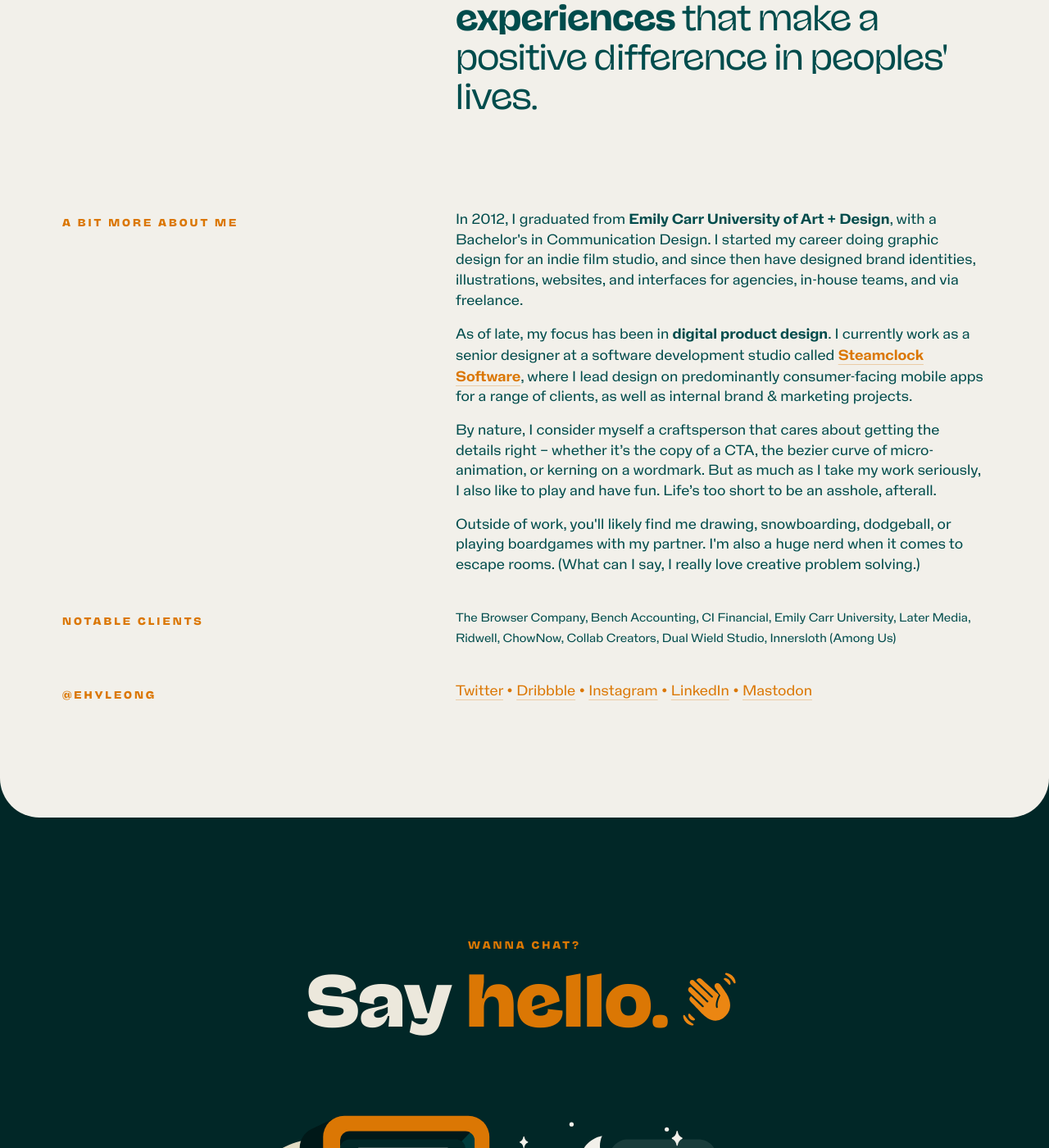
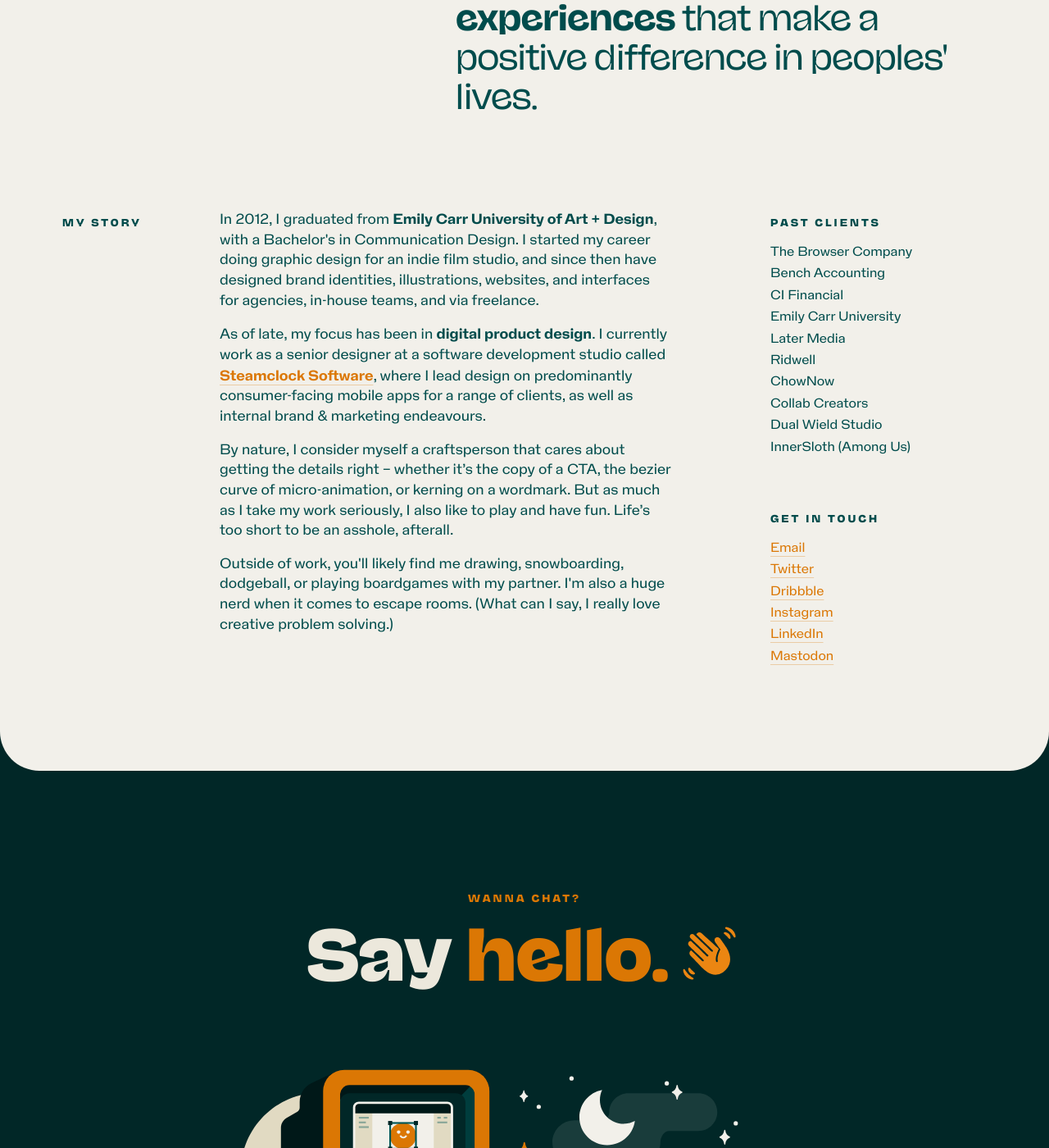
Before and after one commit to ehyleong/ehyleong.github.io, a Jekyll site: the page built from about.html, in a window 1280 px wide and 1400 px high, scrolled down 843 px. Shown: the whole window at 82% size. Built offline with Jekyll 4.4.1, drawn with Linux system fonts in a browser that asks for light colours; comment, search, counter and statistics services are not loaded.

Commit message:
About page layout tweaks

```diff
--- a/_sass/_abstracts/_fonts.scss
+++ b/_sass/_abstracts/_fonts.scss
@@ -92,6 +92,14 @@
   -webkit-font-feature-settings: 'ss02';   /* low-level (old Webkit)       */
   font-feature-settings: 'ss02' on;     /* low-level (all new browsers) */
 }
+
+ul.meta {
+  li {
+    font-size: 1rem;
+    margin-block-end: 0.25em;
+  }
+}
+
 
 p {
   max-width: 55ch;
--- a/_sass/main.scss
+++ b/_sass/main.scss
@@ -985,14 +985,6 @@
 		}
 	}
 
-	ul.meta {
-
-		li {
-			font-size: 1rem;
-			margin-block-end: 0;
-		}
-	}
-
 	.project-meta{
 		display: grid;
 		gap: 1rem;
--- a/about.html
+++ b/about.html
@@ -20,32 +20,40 @@
 
   </div>
   <div class="row half-spacer">
-      <div class="col-lg-4 col-md-4 col-xs-12">
-        <h5>A bit more about me</h5>
+      <div class="col-lg-2 col-md-2 col-xs-12 mb-0">
+        <h5 class="green mb-0">My Story</h5>
       </div>
-    <div class="col-lg-7 col-lg-offset-1 col-md-offset-1 col-md-7 col-xs-12">
+    <div class="col-lg-7 col-md-6 col-xs-12">
       <p>In 2012, I graduated from <strong>Emily Carr University of Art + Design</strong>, with a Bachelor's in Communication Design. I started my career doing graphic design for an indie film studio, and since then have designed brand identities, illustrations, websites, and interfaces for agencies, in-house teams, and via freelance.</p>
-      <p> As of late, my focus has been in <strong>digital product design</strong>. I currently work as a senior designer at a software development studio called <strong><a href="https://steamclock.com" class="inline-link">Steamclock Software</a></strong>, where I lead design on predominantly consumer-facing mobile apps for a range of clients, as well as internal brand & marketing projects.</p>
+      <p> As of late, my focus has been in <strong>digital product design</strong>. I currently work as a senior designer at a software development studio called <strong><a href="https://steamclock.com" class="inline-link">Steamclock Software</a></strong>, where I lead design on predominantly consumer-facing mobile apps for a range of clients, as well as internal brand & marketing endeavours.</p>
       <p>By nature, I consider myself a craftsperson that cares about getting the details right – whether it’s the copy of a CTA, the bezier curve of micro-animation, or kerning on a wordmark. But as much as I take my work seriously, I also like to play and have fun. Life’s too short to be an asshole, afterall.</p>
       <p>Outside of work, you'll likely find me drawing, snowboarding, dodgeball, or playing boardgames with my partner. I'm also a huge nerd when it comes to escape rooms. (What can I say, I really love creative problem solving.)</p>
-
+    </div>
+    <div class="col-lg-2 col-lg-offset-1 col-md-3 col-md-offset-1 col-xs-12">
+      <h5 class="green">Past clients</h5>
+        <ul class="meta bottom-half-spacer">
+          <li>The Browser Company</li>
+          <li>Bench Accounting</li>
+          <li>CI Financial</li>
+          <li>Emily Carr University</li>
+          <li>Later Media</li>
+          <li>Ridwell</li>
+          <li>ChowNow</li>
+          <li>Collab Creators</li>
+          <li>Dual Wield Studio</li>
+          <li>InnerSloth (Among Us)</li>
+       </ul>
+      <h5 class="green">Get in Touch</h5>
+        <ul class="meta">
+          <li><a href="mailto:{{ site.email }}" class="inline-link external-link" target="_blank">Email</a></li>
+          <li><a href="https://twitter.com/ehyleong" class="inline-link external-link" target="_blank">Twitter</a></li>
+          <li><a href="https://dribbble.com/ehyleong" class="inline-link external-link" target="_blank">Dribbble</a></li>
+          <li><a href="https://instagram.com/ehyleong" class="inline-link external-link" target="_blank">Instagram</a></li>
+          <li><a href="https://www.linkedin.com/in/ehyleong/" class="inline-link external-link" target="_blank">LinkedIn</a></li>
+          <li><a href="https://mastodon.cloud/@ehyleong/" class="inline-link external-link" target="_blank">Mastodon</a></li>
+       </ul>
     </div>
   </div>
-    <div class="row">
-      <div class="col-lg-4 col-md-4 col-xs-12">
-        <h5>Notable clients</h5>
-      </div>
-    <div class="col-lg-7 col-lg-offset-1 col-md-offset-1 col-md-7 col-xs-12">
-      <p><small>The Browser Company, Bench Accounting, CI Financial, Emily Carr University, Later Media, Ridwell, ChowNow, Collab Creators, Dual Wield Studio, Innersloth (Among Us)</small></p>
-    </div>
-  </div>
-   <div class="row">
-      <div class="col-lg-4 col-md-4 col-xs-12">
-        <h5>@ehyleong</h5>
-      </div>
-    <div class="col-lg-7 col-lg-offset-1 col-md-offset-1 col-md-7 col-xs-12">
-      <p class="orange"><a href="https://twitter.com/ehyleong" class="inline-link" target="_blank">Twitter</a> • <a href="https://dribbble.com/ehyleong" class="inline-link" target="_blank">Dribbble</a> • <a href="https://instagram.com/ehyleong" class="inline-link" target="_blank">Instagram</a> • <a href="https://www.linkedin.com/in/ehyleong/" class="inline-link" target="_blank">LinkedIn</a> • <a href="https://mastodon.cloud/@ehyleong/" class="inline-link" target="_blank">Mastodon</a></p>
-    </div>
-  </div>
+
   </div>
 </header>
--- a/index.html
+++ b/index.html
@@ -79,7 +79,7 @@
     <div class="col-lg-8 col-lg-offset-1 col-md-8 col-md-offset-1 col-sm-8 col-sm-offset-1 col-xs-12 col-gutter-lr">
       <h5 class="bottom-text-spacer">In a Nutshell</h5>
       <h3 class="darkbeige bottom-text-spacer">I love to create <strong>delightful, thoughtful, and high-quality product and brand experiences</strong> that make a positive difference in peoples' lives.</h3>
-      <p class="darkbeige">Currently I'm a senior designer at <strong><a href="https://steamclock.com" class="inline-link">Steamclock Software</a></strong>, where I design predominantly consumer-facing mobile apps for all sorts of clients, as well as internal brand & marketing projects. Outside of work, you'll likely find me playing dodgeball, boardgames, or drawing my muse (aka my cat).</p>
+      <p class="darkbeige">Currently I'm a senior designer at <strong><a href="https://steamclock.com" class="inline-link">Steamclock Software</a></strong>, where I design predominantly consumer-facing mobile apps for all sorts of clients, as well as internal brand & marketing endeavours. Outside of work, you'll likely find me playing dodgeball, boardgames, or drawing my muse (aka my cat).</p>
      <a href="{% link about.html %}" class="button button-bio icon-right-arrow">Read More About Me</span></a>
     </div>
   </div>
```
